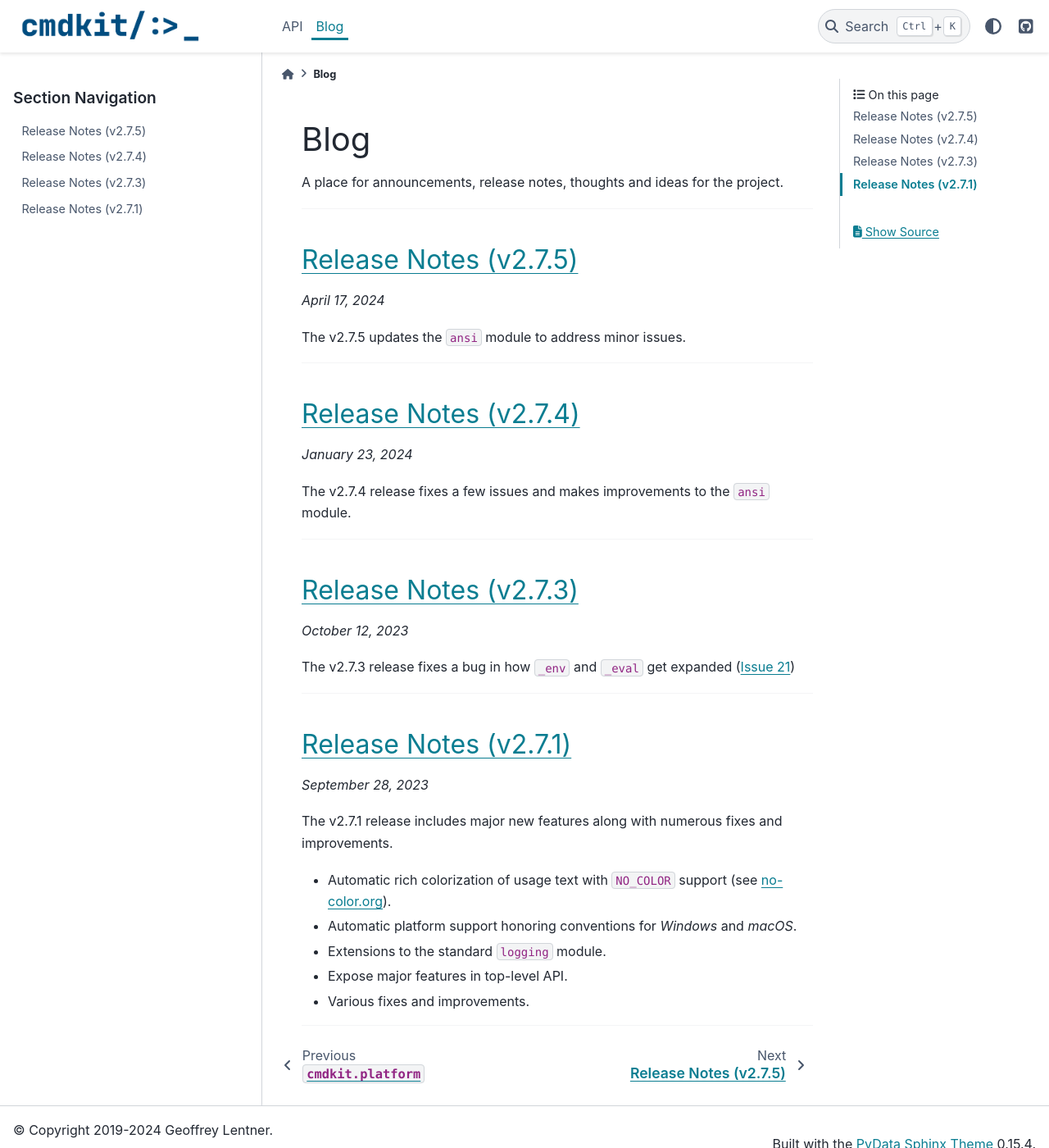
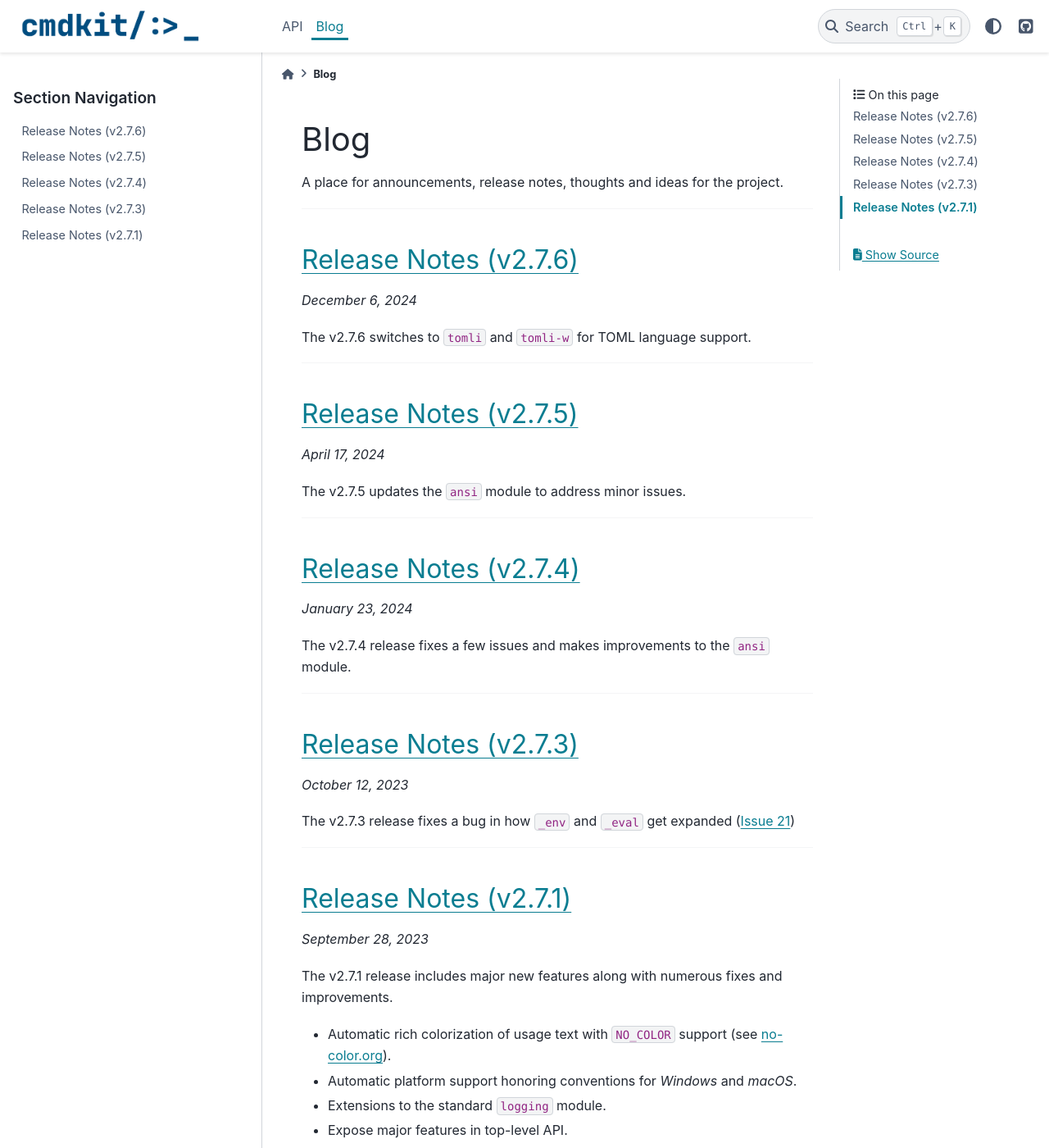
Before and after one commit to glentner/CmdKit, a Sphinx documentation site: the page built from docs/blog/index.rst, in a window 1280 px wide and 1400 px high. Shown: the whole window at 82% size. Built offline with Sphinx 7.4.7 and the PyData theme 0.15.4, drawn with Linux system fonts in a browser that asks for light colours; pages that are not in the unit, such as notebooks, are missing from menus; some of the changed text lies outside the part shown.

Commit message:
Add release notes (2.7.6)
Signed-off-by: Geoffrey Lentner <glentner@purdue.edu>

```diff
--- a/docs/blog/index.rst
+++ b/docs/blog/index.rst
@@ -4,6 +4,15 @@ Blog
 ====
 
 A place for announcements, release notes, thoughts and ideas for the project.
+
+-----
+
+:ref:`Release Notes (v2.7.6) <20241206_2_7_6_release>`
+------------------------------------------------------
+
+`December 6, 2024`
+
+The v2.7.6 switches to ``tomli`` and ``tomli-w`` for TOML language support.
 
 -----
 
@@ -55,6 +64,7 @@ The v2.7.1 release includes major new features along with numerous fixes and imp
     :hidden:
     :maxdepth: 1
 
+    20241206_2_7_6_release
     20240417_2_7_5_release
     20240123_2_7_4_release
     20231012_2_7_3_release
```
Also changed, not shown: docs/blog/20241206_2_7_6_release.rst (added, +26 -0 lines).
